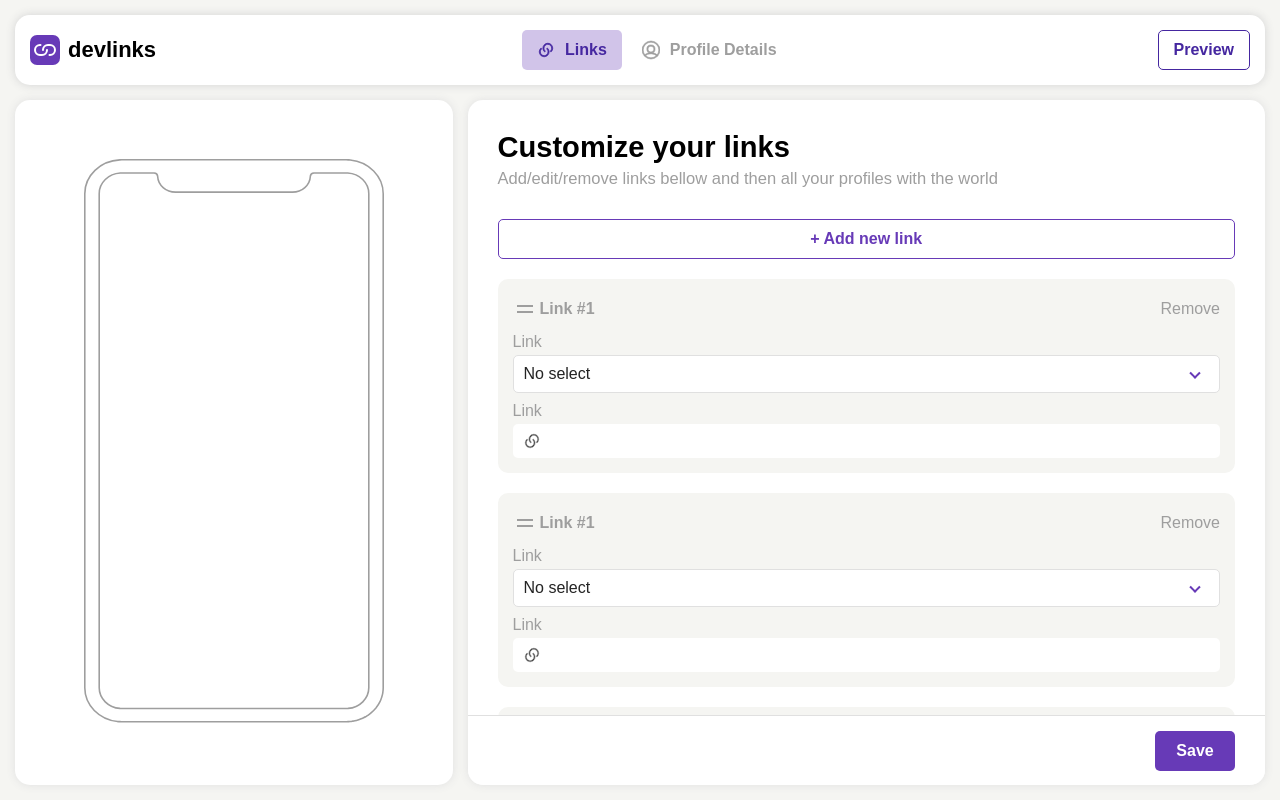
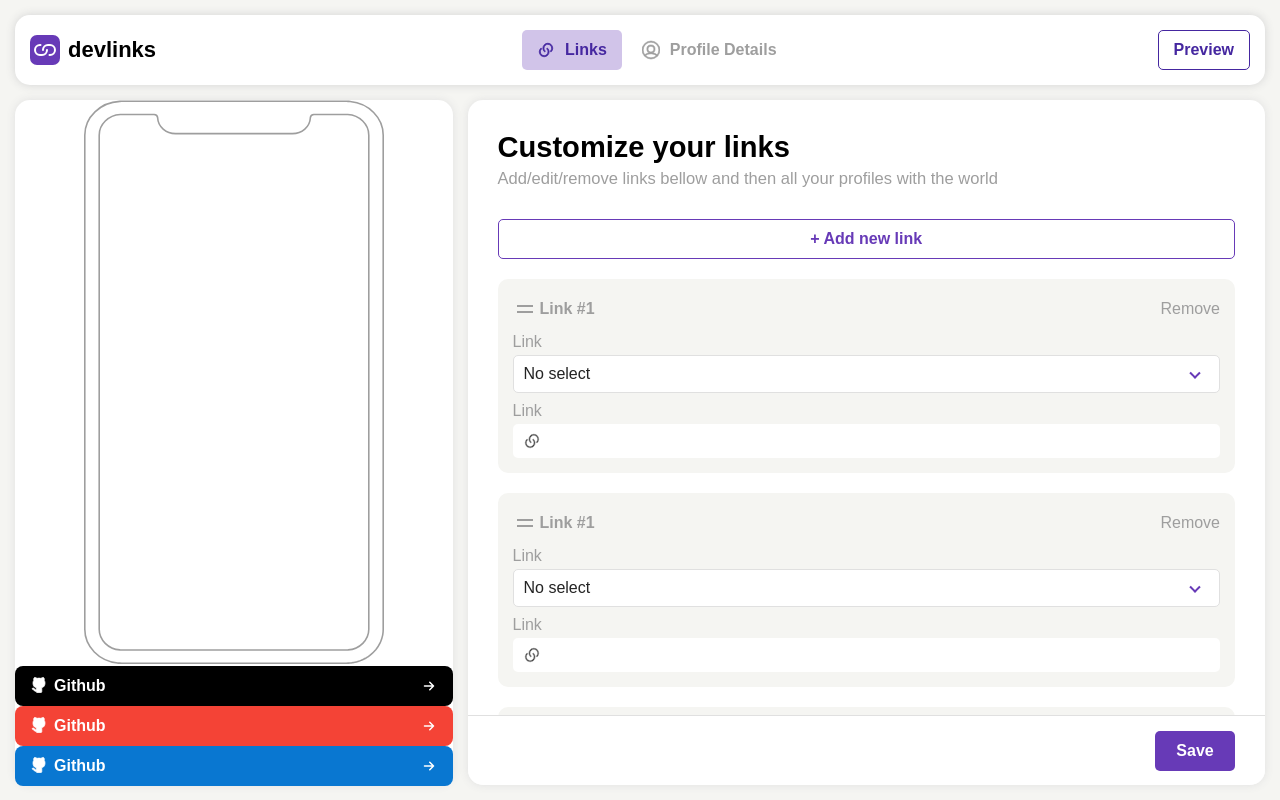
Before and after one commit to MTONSEG/app, a React (Vite) app: page /profile in a window 1280 px wide. Built offline with nearby package versions, Linux system fonts and the light colour scheme.

Commit message:
add user preview card

```diff
--- a/src/components/pages/Profile/ProfilePreview/ProfilePreview.tsx
+++ b/src/components/pages/Profile/ProfilePreview/ProfilePreview.tsx
@@ -1,11 +1,25 @@
+import SocialButton from '@/components/ui/buttons/SocialButton/SocialButton'
 import PhoneIcon from '@icons/iphone2.svg?react'
+import GithubIcon from '@icons/github.svg?react'
 
 const ProfilePreview = () => {
   return (
-    <div className='profile-preview'>
+    <div className='profile-preview' style={{ flexDirection: 'column' }}>
       <div className='profile-preview__icon-wrap'>
         <PhoneIcon />
       </div>
+
+      <SocialButton variant='github' icon={<GithubIcon />} isArrow isFullWidth>
+        Github
+      </SocialButton>
+
+      <SocialButton variant='youtube' icon={<GithubIcon />} isArrow isFullWidth>
+        Github
+      </SocialButton>
+
+      <SocialButton variant='linkedin' icon={<GithubIcon />} isArrow isFullWidth>
+        Github
+      </SocialButton>
     </div>
   )
 }
```
